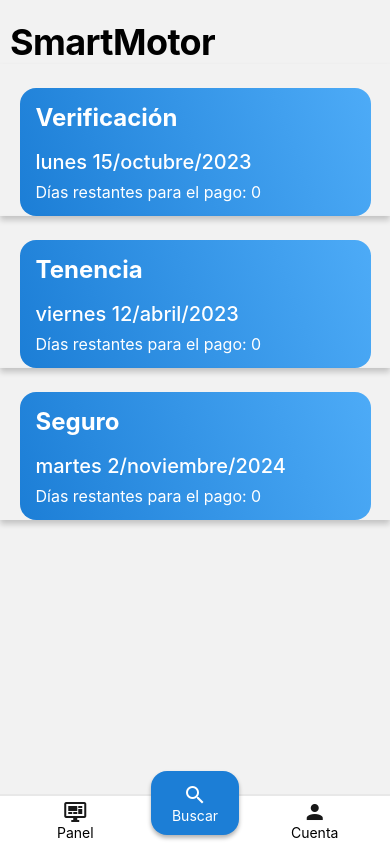
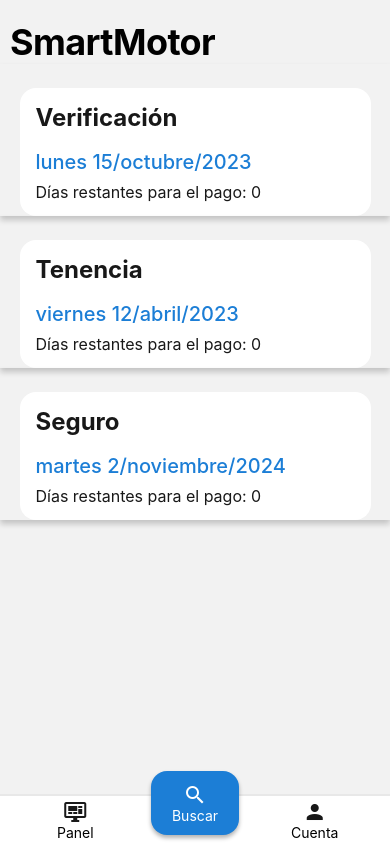
Before and after one commit to ValenciaArcega/react-native-sigma, a React Native app: screen /Home in a window 390 px wide. Built offline with nearby package versions, Linux system fonts and the light colour scheme; no server answers.

Commit message:
files: new README file with step by step installation, also new requirements file was added on docs folder

```diff
--- a/src/screens/home/Dashboard.js
+++ b/src/screens/home/Dashboard.js
@@ -11,16 +11,16 @@ const Dashboard = () => {
         <Text style={s.DashboardTitle}>SmartMotor</Text>
         <View style={s.DashboardItems}>
           {
-            dashBoardData.map(el => {
+            dashBoardData.map(i => {
               return (
                 <View style={s.DashboardItemContainer}>
-                  <LinearGradient colors={['#1c7ed6', '#4dabf7']}
+                  <LinearGradient colors={['#fff', '#fff']}
                     start={{ x: 0, y: 1 }}
                     end={{ x: 1, y: 0 }}
                     style={s.DashboardItem}>
-                    <Text style={s.DashboardItemTextTitle}>{el.name}</Text>
-                    <Text style={s.DashboardItemTextDate}>{el.date}</Text>
-                    <Text style={s.DashboardItemTextCounter}>Días restantes para el pago: {el.remainingDays}</Text>
+                    <Text style={s.DashboardItemTextTitle}>{i.name}</Text>
+                    <Text style={s.DashboardItemTextDate}>{i.date}</Text>
+                    <Text style={s.DashboardItemTextCounter}>Días restantes para el pago: {i.remainingDays}</Text>
                   </LinearGradient>
                 </View>
               );
--- a/src/screens/home/Profile.js
+++ b/src/screens/home/Profile.js
@@ -1,4 +1,4 @@
-import { Text, TouchableOpacity } from "react-native";
+import { SafeAreaView, View, Text, TouchableOpacity } from "react-native";
 import s from "../../styles/ProfileStyles";
 import { initializeApp } from "firebase/app";
 import { firebaseConfig } from '../../firebase';
@@ -23,14 +23,25 @@ const Profile = () => {
   };
 
   return (
-    <>
-      <TouchableOpacity
-        style={s.ButtonSignOut}
-        onPress={getOut}>
-        <Text style={s.ButtonSignOutText}>Cerrar Sesión</Text>
-      </TouchableOpacity>
+    <SafeAreaView style={s.ScreenProfile}>
+
+      <View style={s.Profile}>
+        <TouchableOpacity
+          style={s.ButtonSignOut}
+          onPress={getOut}>
+          <Text style={s.ButtonSignOutText}>Cerrar Sesión</Text>
+        </TouchableOpacity>
+
+        <TouchableOpacity
+          style={s.ButtonRegisterCar}
+          onPress={getOut}>
+          <Text style={s.ButtonRegisterCarText}>Registrar mis datos</Text>
+        </TouchableOpacity>
+
+      </View>
       <NavBar />
-    </>
+
+    </SafeAreaView>
   );
 };
 
--- /dev/null
+++ b/src/screens/home/profile/FormRegisterCar.js
@@ -0,0 +1,3 @@
+const FormRegisterCar = () => {
+
+};
--- a/src/styles/DashboardStyles.js
+++ b/src/styles/DashboardStyles.js
@@ -35,19 +35,19 @@ const s = StyleSheet.create({
   DashboardItemTextTitle: {
     fontSize: 24,
     fontWeight: 700,
-    color: '#fff',
+    color: '#181818',
   },
   DashboardItemTextDate: {
     marginTop: 18,
     fontSize: 20,
     fontWeight: 500,
-    color: '#fff',
+    color: '#1c7ed6',
   },
   DashboardItemTextCounter: {
     marginTop: 8,
     fontSize: 16,
     fontWeight: 400,
-    color: '#fff',
+    color: '#181818',
   },
 });
 
--- a/src/styles/NavBarStyles.js
+++ b/src/styles/NavBarStyles.js
@@ -24,7 +24,6 @@ const s = StyleSheet.create({
     height: 64,
     borderRadius: 16,
     backgroundColor: '#1c7ed6',
-    // shadowColor: '#74c0fc',
     shadowColor: 'black',
     shadowOffset: {
       height: 3,
--- a/src/styles/ProfileStyles.js
+++ b/src/styles/ProfileStyles.js
@@ -1,9 +1,18 @@
 import { StyleSheet } from "react-native";
 
 const s = StyleSheet.create({
+  ScreenProfile: {
+    flex: 1,
+  },
+  Profile: {
+    flex: 1,
+    justifyContent: 'center',
+    alignItems: 'center'
+  },
   ButtonSignOut: {
     width: "80%",
-    height: 44,
+    height: 48,
+    borderRadius: 12,
     alignSelf: 'center',
     alignItems: 'center',
     justifyContent: 'center',
@@ -13,7 +22,23 @@ const s = StyleSheet.create({
     color: 'white',
     fontWeight: 600,
     fontSize: 18,
-  }
+  },
+
+  ButtonRegisterCar: {
+    height: 48,
+    width: '80%',
+    borderRadius: 12,
+    marginTop: 20,
+    alignSelf: 'center',
+    alignItems: 'center',
+    justifyContent: 'center',
+    backgroundColor: '#228be6'
+  },
+  ButtonRegisterCarText: {
+    color: '#fff',
+    fontWeight: 600,
+    fontSize: 16
+  },
 });
 
 export default s;
```
Also changed, not shown: 2 other files (tests, documents, lock files or other folders).
